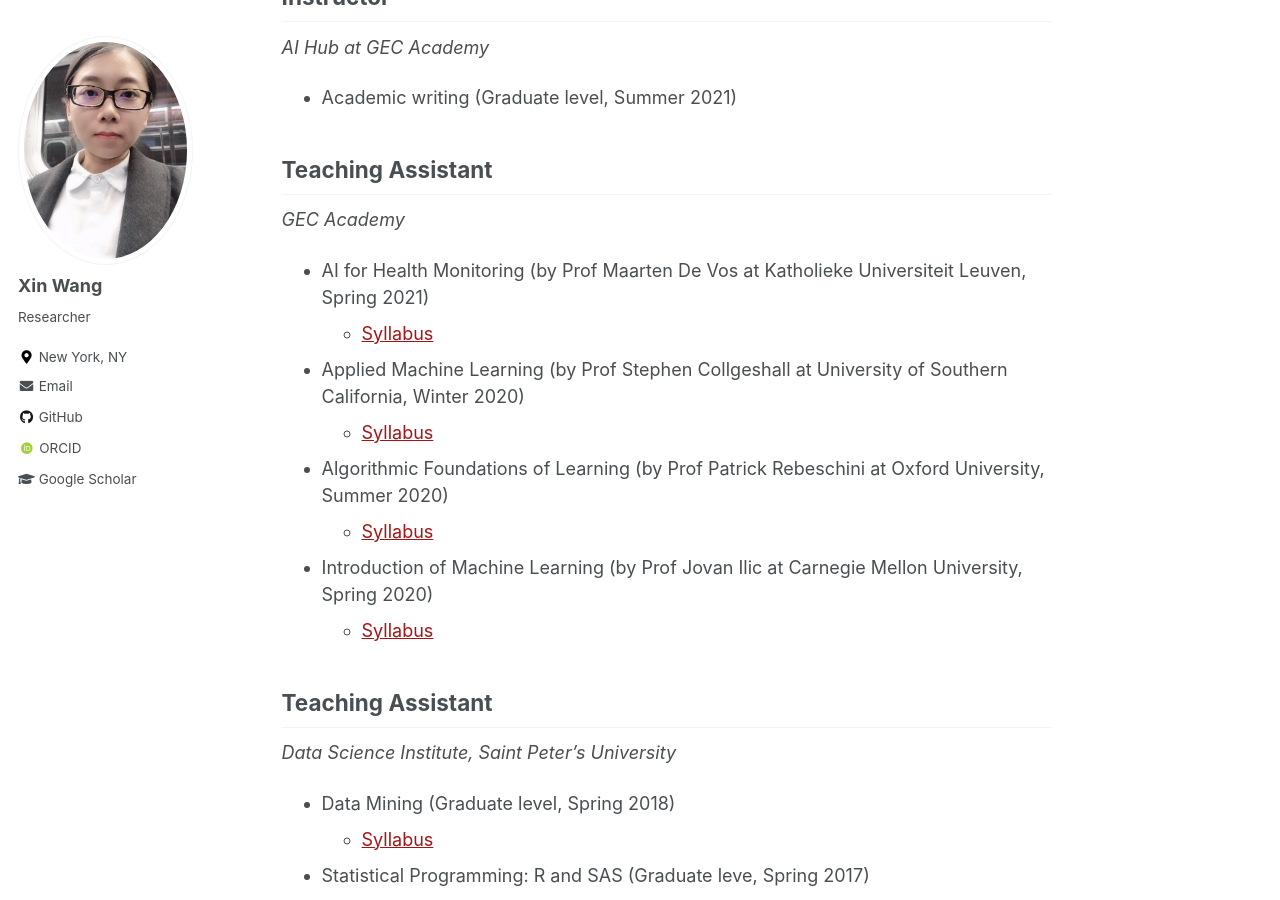
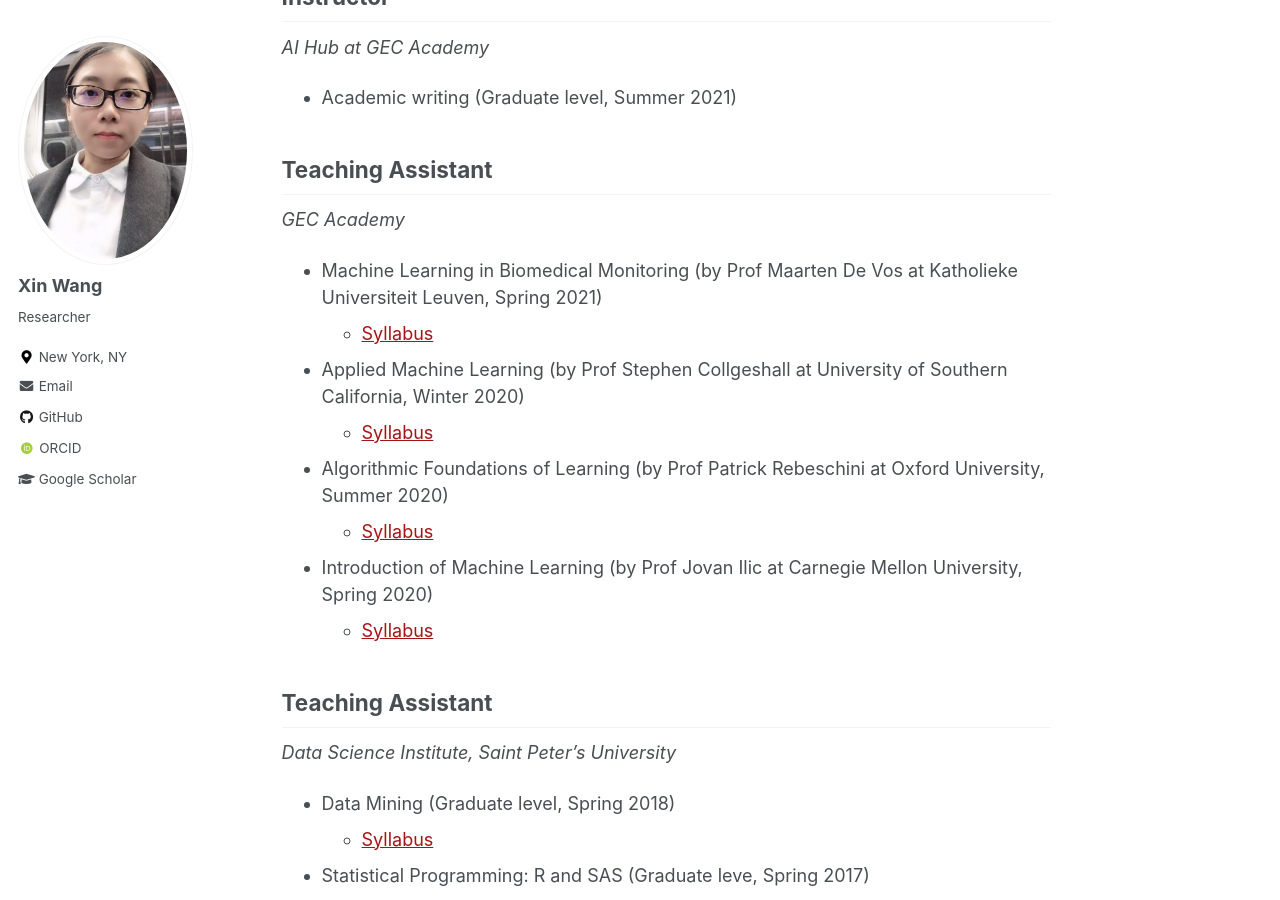
Before and after one commit to xin-wang-kr/xin-wang-kr.github.io, a Jekyll site: the page built from _pages/teaching.md, in a window 1280 px wide and 900 px high, scrolled down 503 px. Built offline with Jekyll 4.4.1, drawn with Linux system fonts in a browser that asks for light colours; some web fonts are replaced.

Commit message:
Update teaching.md

```diff
--- a/_pages/teaching.md
+++ b/_pages/teaching.md
@@ -16,14 +16,14 @@
 
 ## Teaching Assistant
 *GEC Academy*
-- AI for Health Monitoring (by Prof Maarten De Vos at Katholieke Universiteit Leuven, Spring 2021)
-    - [Syllabus](/files/pdf/teaching/PS 3090 Syllabus.pdf)
+- Machine Learning in Biomedical Monitoring (by Prof Maarten De Vos at Katholieke Universiteit Leuven, Spring 2021)
+    - [Syllabus](/files/pdf/teaching/ML-bio.pdf)
 - Applied Machine Learning (by Prof Stephen Collgeshall at University of Southern California, Winter 2020)
     - [Syllabus](/files/pdf/teaching/AP-Machine Learning.pdf)
 - Algorithmic Foundations of Learning (by Prof Patrick Rebeschini at Oxford University, Summer 2020)
     - [Syllabus](/files/pdf/teaching/AlgorithmL.pdf)
 - Introduction of Machine Learning (by Prof Jovan Ilic at Carnegie Mellon University, Spring 2020)
-    - [Syllabus](/files/pdf/teaching/PS 3090 Syllabus.pdf)
+    - [Syllabus](/files/pdf/teaching/MLDS.pdf)
 
 ## Teaching Assistant
 *Data Science Institute, Saint Peter’s University*
```
